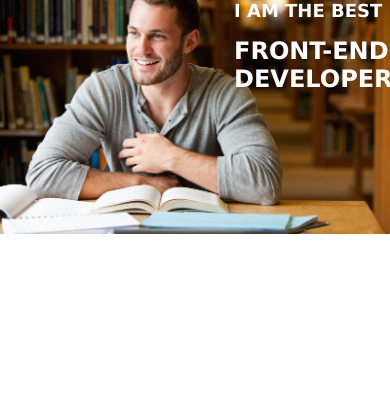
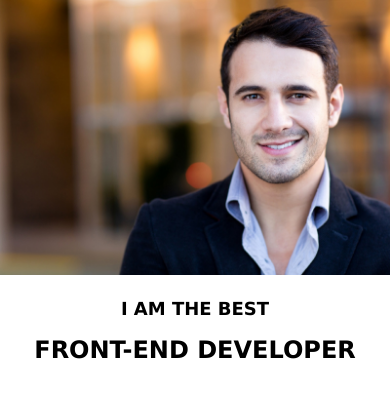
Before and after one commit to akowalewska/zadanie-rwd, a plain HTML site: page index.html in a window 390 px wide. Drawn offline with Linux system fonts and the light colour scheme.

Commit message:
the last RWD changes

```diff
--- a/css/responsive.css
+++ b/css/responsive.css
@@ -17,3 +17,24 @@
         font-size: 0.75em;
     }
 }
+
+@media (max-width: 480px) {
+   #header {
+        background-image: url(../img/man-1.jpg);
+        background-position: center top;
+        padding: 50%;
+        margin-bottom: 30%;
+
+    }
+    #text {
+        top: 85%;
+        right: 25%;
+        left: 0;
+        text-align: center;
+        width: 100%;
+        margin-left: 0;
+    }
+    #header h1, #header h2 {
+        color: #000;
+    }
+}
```
